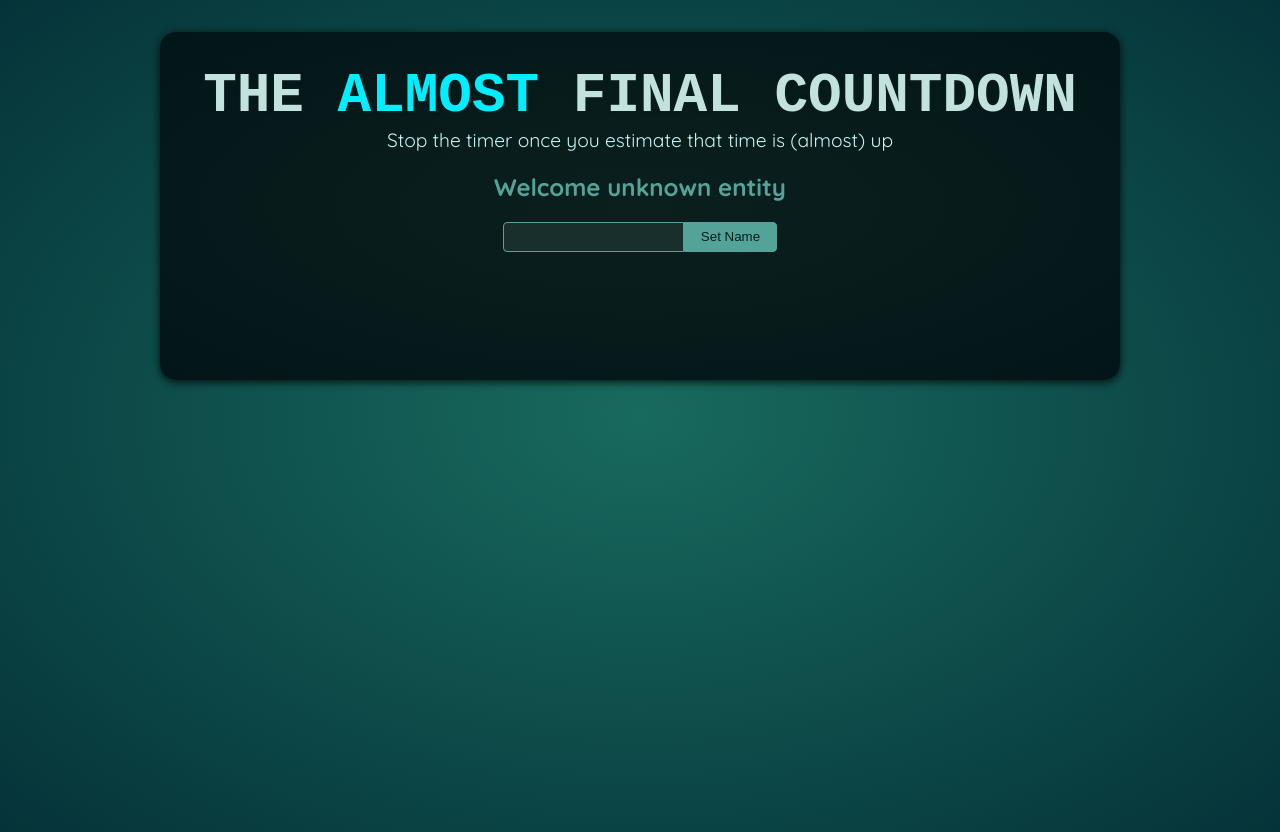
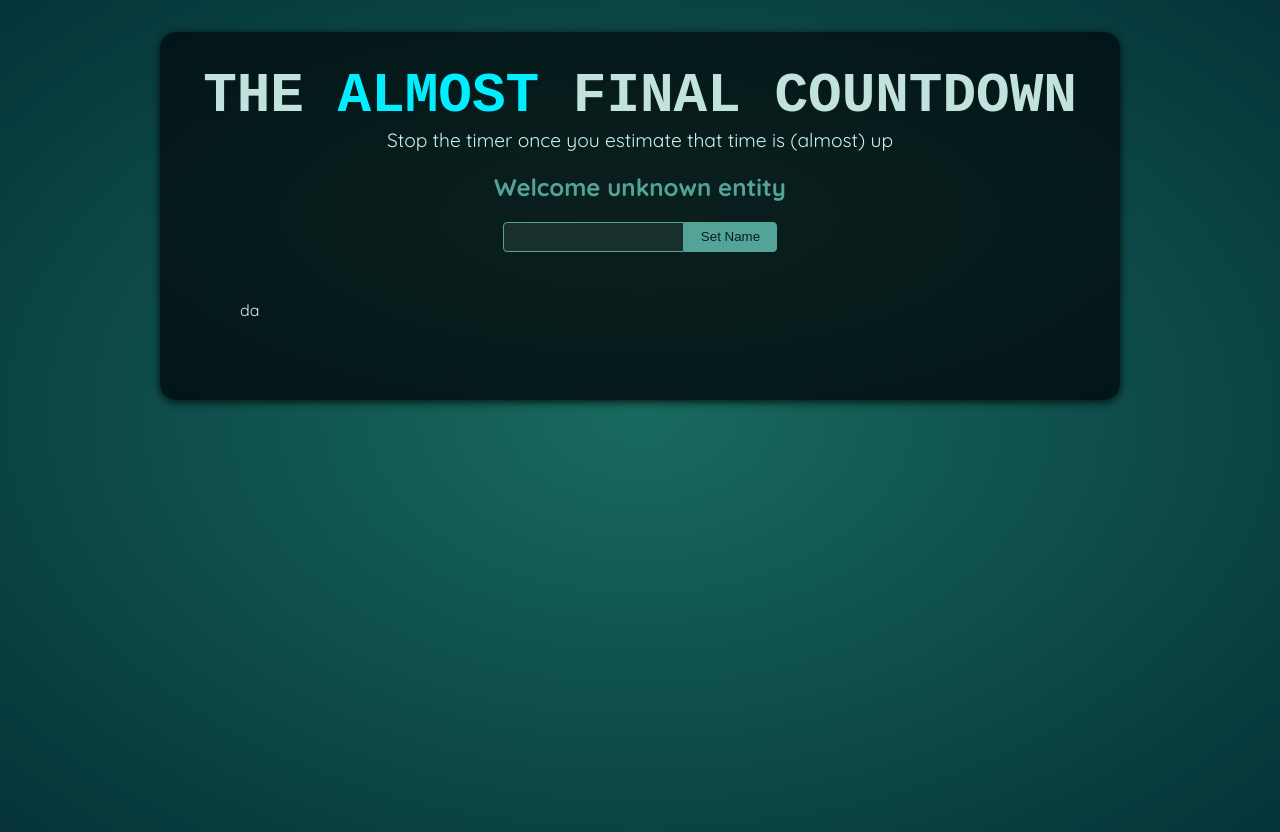
Before and after one commit to saladinhodzic/The-Almost-Final-Countdown, a React (Vite) app: page / in a window 1280 px wide. Built offline with nearby package versions, Linux system fonts and the light colour scheme; a web font is replaced by a local one.

Commit message:
first commit

```diff
--- a/src/App.jsx
+++ b/src/App.jsx
@@ -1,10 +1,10 @@
-import Player from './components/Player.jsx';
+import Player from "./components/Player.jsx";
 
 function App() {
   return (
     <>
       <Player />
-      <div id="challenges"></div>
+      <div id="challenges">da</div>
     </>
   );
 }
```
